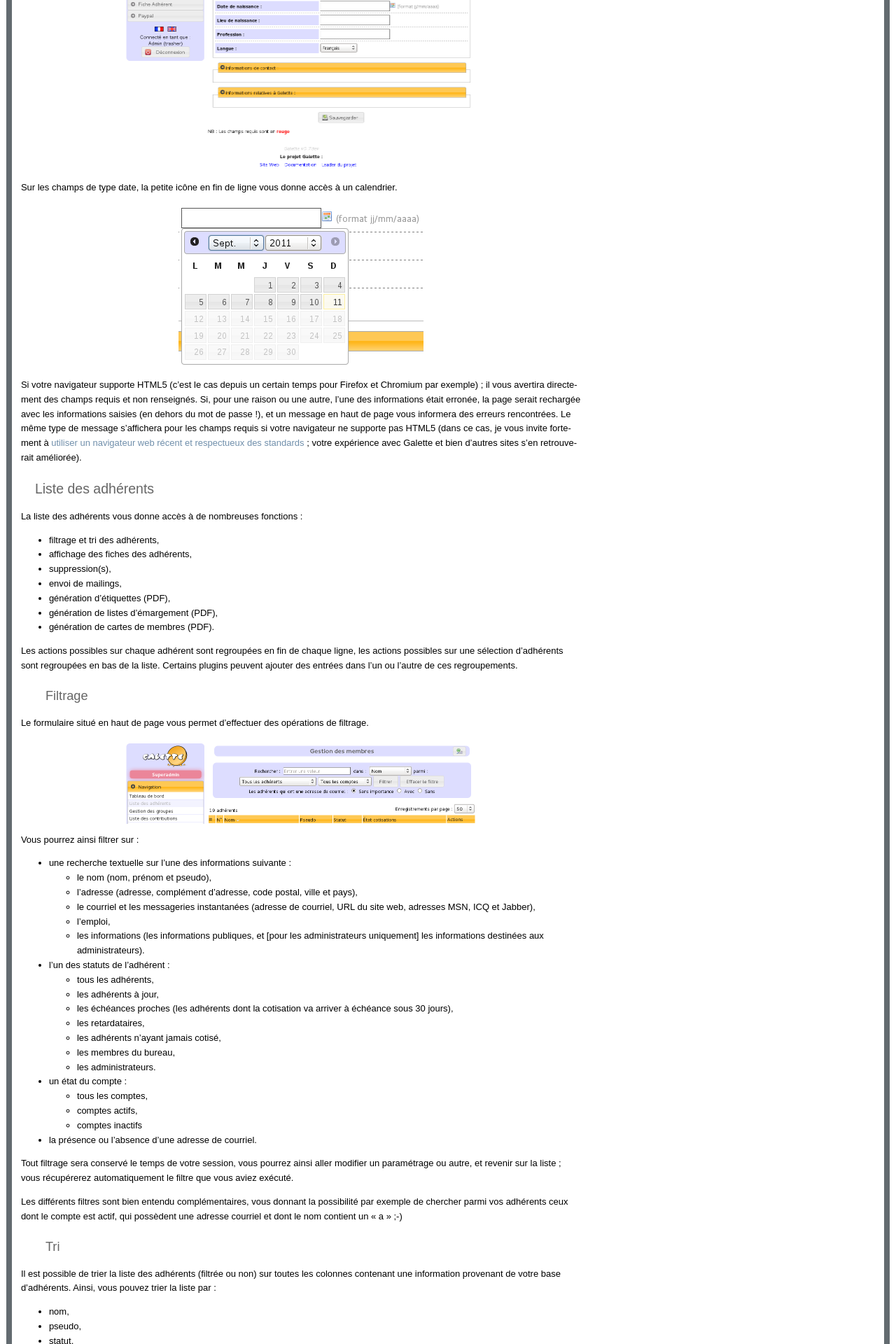
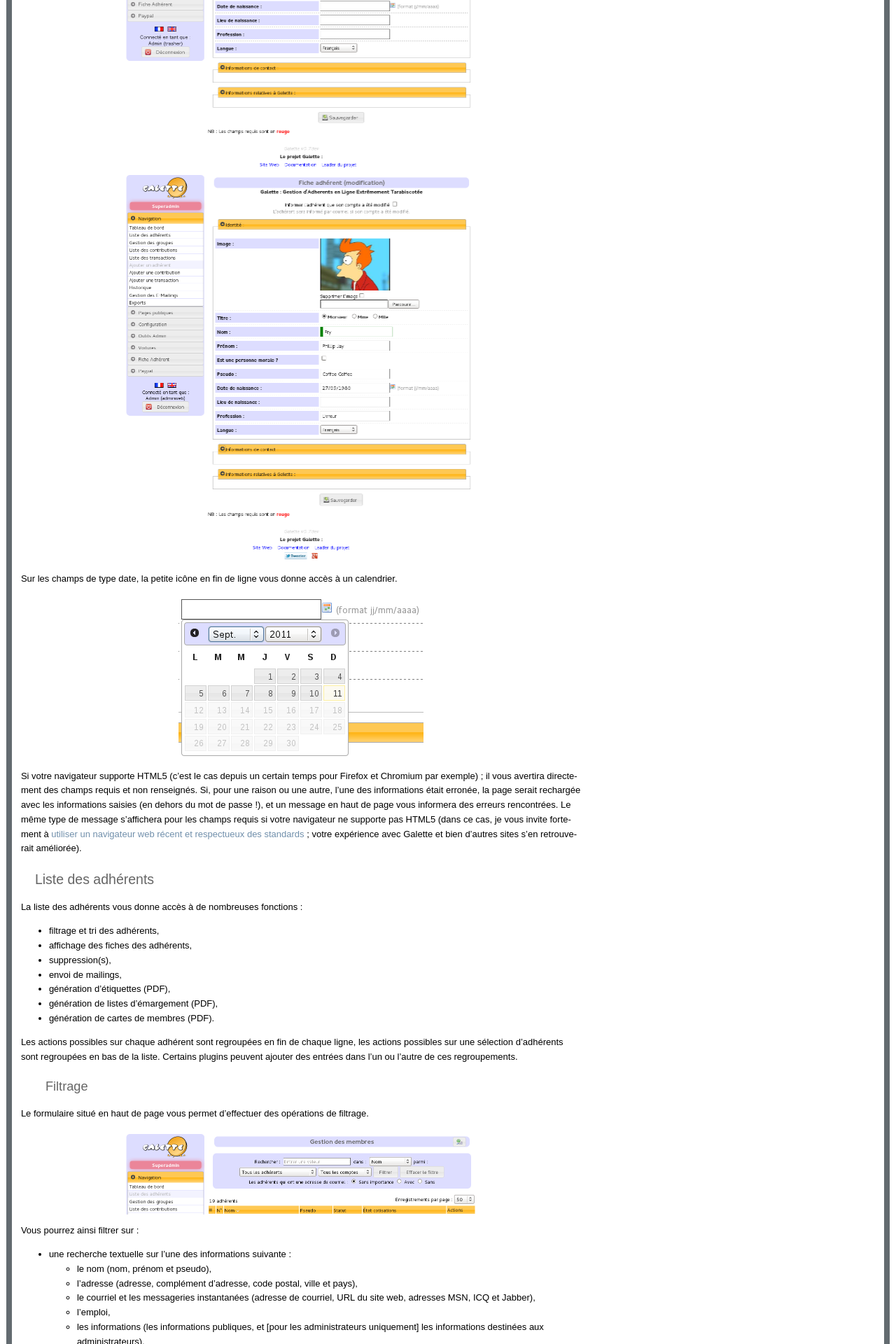
Before and after one commit to galette/galettedoc, a Sphinx documentation site: the page built from source/usermanual/index.rst, in a window 1280 px wide. Shown: the part 1865-3785 px from the top of the page at 70% size. Built offline with Sphinx 7.4.7, drawn with Linux system fonts in a browser that asks for light colours.

Commit message:
Ajout d'un capture écran de la fenêtre de modification d'un adhérent

```diff
--- a/source/usermanual/index.rst
+++ b/source/usermanual/index.rst
@@ -62,6 +62,11 @@ Commencez donc par la création d'une nouvelle fiche adhérent. Comme partout da
    :scale: 50%
    :align: center
    :alt: La partie `Identité` de l'écran d'ajout d'adhérent
+
+.. image:: ../_styles/static/images/usermanual/edit_member.png
+   :scale: 50%
+   :align: center
+   :alt: La partie `Identité` de l'écran de modification d'adhérent
 
 Sur les champs de type date, la petite icône en fin de ligne vous donne accès à un calendrier.
 
```
Also changed, not shown: source/_styles/static/images/usermanual/edit_member.png (added).
